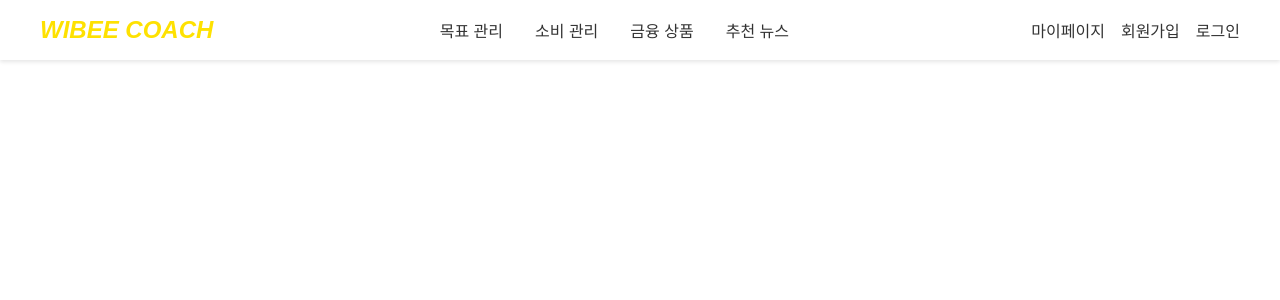
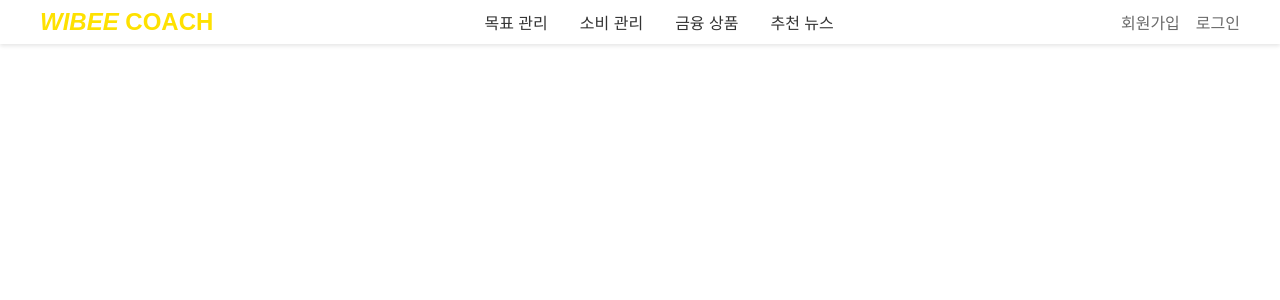
Before and after one commit to COACH-COACH/Front-End, a Vue app in the folder coach-coach/: page / in a window 1280 px wide. Shown: the top 300 px of the page. Built offline with nearby package versions, Linux system fonts and the light colour scheme.

Commit message:
[Fix] 네비게이션바 로직 수정 - 로그인 유무에 따른 분기처리 - UI 수정

```diff
--- a/coach-coach/src/App.vue
+++ b/coach-coach/src/App.vue
@@ -2,23 +2,25 @@
   <div>
     <div class="header">
       <div class="container">
-        <router-link to="/main" class="logo"><i>WIBEE COACH</i></router-link>
+        <router-link to="/main" class="logo"><i>WIBEE</i> COACH</router-link>
         <nav class="navigation">
           <ul>
             <li><router-link to="/main/goal">목표 관리</router-link></li>
-            <!-- <li><router-link to="/main/payment">소비 관리</router-link></li> -->
             <li><router-link to="/main/consumption">소비 관리</router-link></li>
             <li><router-link to="/main/product">금융 상품</router-link></li>
             <li><router-link to="/main/news">추천 뉴스</router-link></li>
           </ul>
         </nav>
         <div class="user-actions">
-          <router-link to="/main/mypage">마이페이지</router-link>
-          <router-link to="/main/signup">회원가입</router-link>
-          <router-link to="/main/signin">로그인</router-link>
-          <!-- <router-link to="/main/test">토큰저장되나</router-link> -->
-          <!-- <router-link to="/main/consumption">소비탭</router-link> -->
-          <!-- <router-link to="/logout" class="logout-link">로그아웃</router-link> -->
+          <template v-if="isLoggedIn">
+            <router-link to="/main/mypage">알림</router-link>
+            <router-link to="/main/mypage">마이페이지</router-link>
+            <router-link to="/main" @click="logout">로그아웃</router-link>
+          </template>
+          <template v-else>
+            <router-link to="/main/signup">회원가입</router-link>
+            <router-link to="/main/signin">로그인</router-link>
+          </template>
         </div>
       </div>
     </div>
@@ -27,6 +29,26 @@
 
 </template>
 
+<script>
+import { computed } from 'vue';
+import { useStore } from 'vuex';
+
+export default {
+  name: 'HeaderComponent',
+  setup() {
+    const store = useStore();
+    const isLoggedIn = computed(() => !!store.getters.getToken);
+
+    const logout = () => {
+      store.dispatch('logout');
+    };
+
+    return {
+      isLoggedIn, logout
+    };
+  }
+}
+</script>
 
 <style>
 .header {
@@ -38,7 +60,7 @@
   display: flex;
   justify-content: space-between;
   align-items: center;
-  padding: 1rem 2rem;
+  padding: 0.5rem 2rem;
   max-width: 1200px;
   margin: 0 auto;
 }
@@ -73,7 +95,7 @@
 
 .user-actions a {
   margin-left: 1rem;
-  color: #333;
+  color: #6a6a6a;
   text-decoration: none;
 }
 
```
